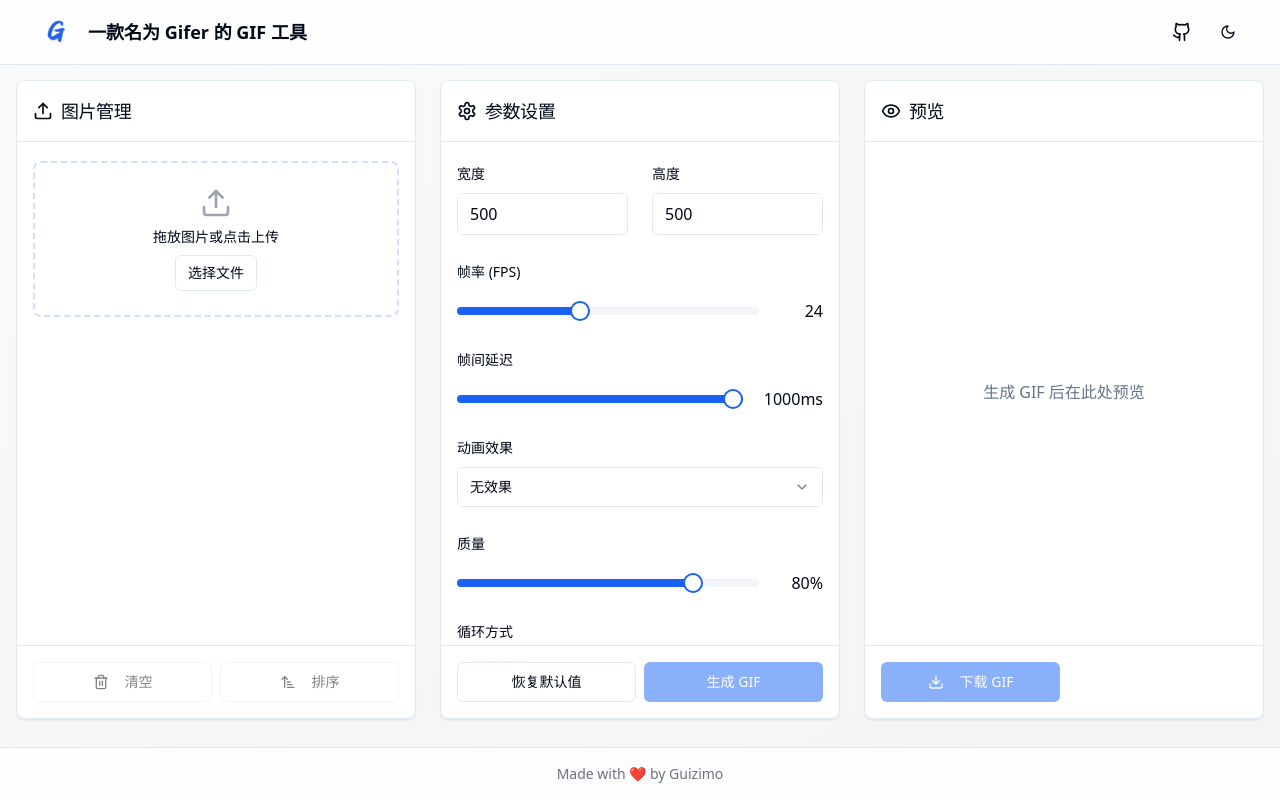
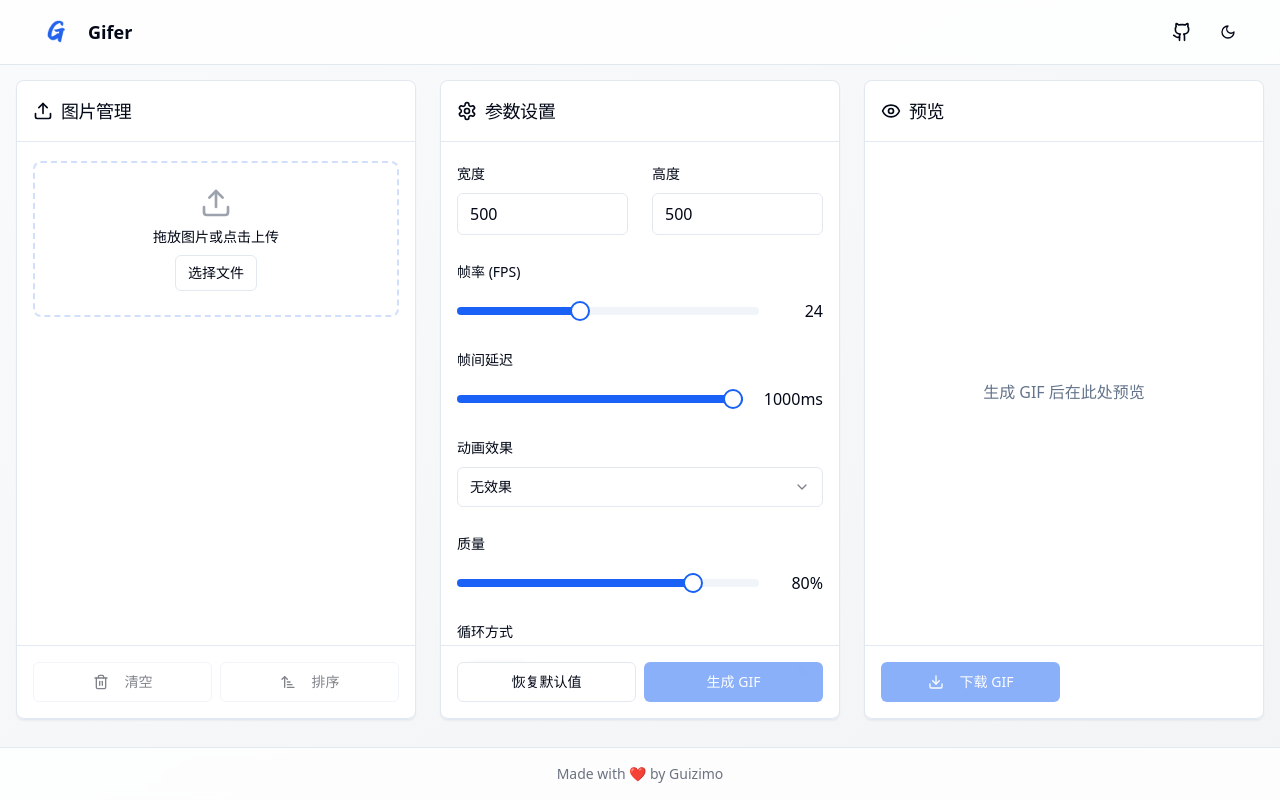
Before and after one commit to Guizimo/gifer, a React (Vite) app: page / in a window 1280 px wide. Built offline with nearby package versions, Linux system fonts and the light colour scheme.

Commit message:
feat：（Layout）修改名称

```diff
--- a/src/components/layout/Layout.tsx
+++ b/src/components/layout/Layout.tsx
@@ -19,7 +19,7 @@
           <div className="flex h-16 items-center justify-between">
             <div className="flex items-center space-x-2">
               <img className="h-12 w-12" src={logoIcons} alt="Gifer" />
-              <span className="text-lg font-semibold">一款名为 Gifer 的 GIF 工具</span>
+              <span className="text-lg font-semibold">Gifer</span>
             </div>
 
             <div className="flex items-center space-x-4">
```
